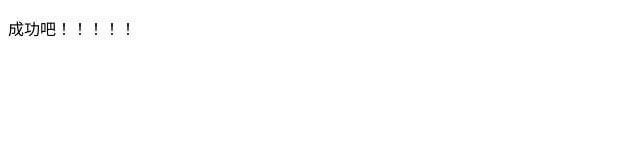
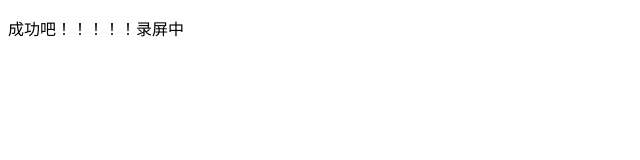
Before and after one commit to chutingting/MyProject, a plain HTML site: page demo.html in a window 1280 px wide. Shown: the full height of the page, 0-640 px from the left. Drawn offline with Linux system fonts and the light colour scheme.

Commit message:
在demo中添加了录屏中

```diff
--- a/demo.html
+++ b/demo.html
@@ -5,6 +5,6 @@
     <title>测试文件</title>
 </head>
 <body>
-    <p>成功吧！！！！！</p>
+    <p>成功吧！！！！！录屏中</p>
 </body>
 </html>
```
